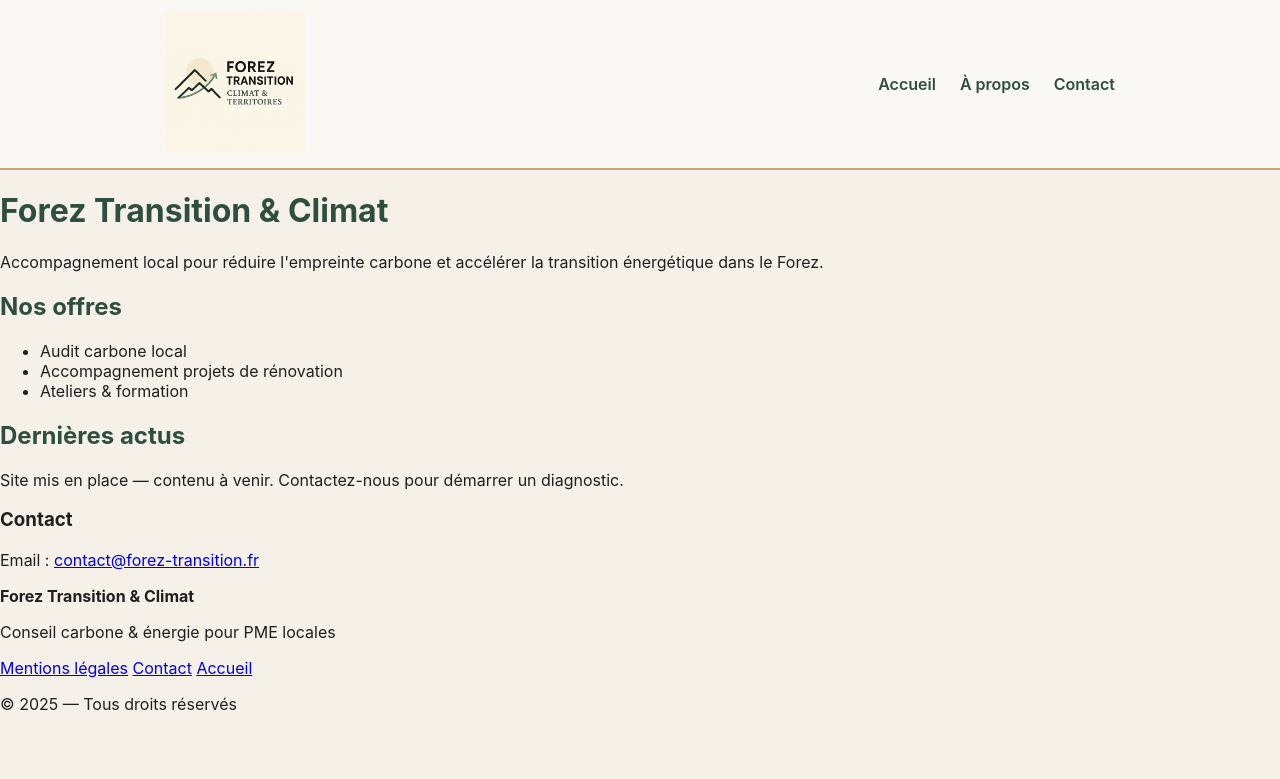
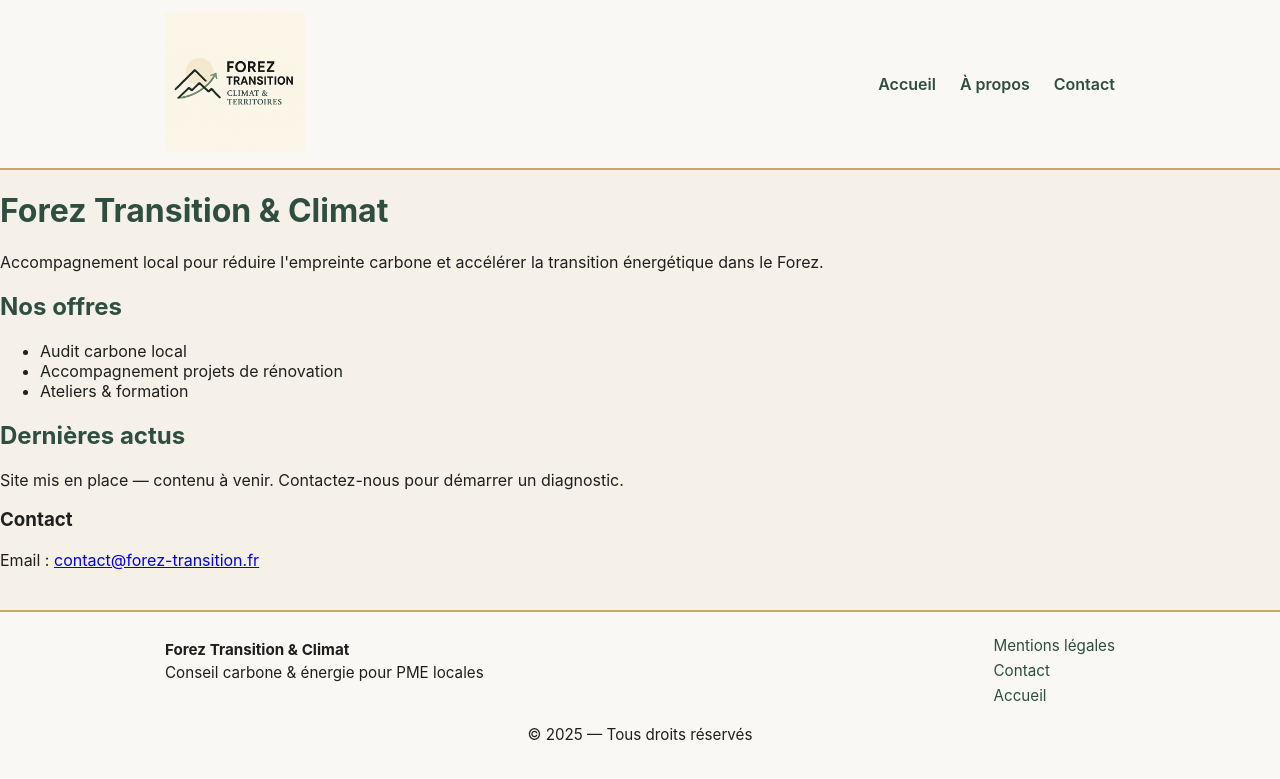
Before and after one commit to Alex-JULIEN/forez-transition, a Jekyll site: the page built from index.md, in a window 1280 px wide. Shown: the top 779 px of the page. Built offline with Jekyll 4.4.1, drawn with Linux system fonts in a browser that asks for light colours.

Commit message:
Update styles.css

```diff
--- a/assets/css/styles.css
+++ b/assets/css/styles.css
@@ -77,3 +77,62 @@ body {
 h1, h2 {
   color: var(--vert-foret);
 }
+
+/* FOOTER */
+.site-footer {
+  background: var(--blanc-casse);
+  border-top: 2px solid var(--ocre);
+  margin-top: 40px;
+  padding: 24px 0;
+  font-size: 0.95rem;
+}
+
+.footer-container {
+  max-width: 950px;
+  margin: auto;
+  padding: 0 16px;
+  display: flex;
+  justify-content: space-between;
+  align-items: flex-start;
+}
+
+.footer-left p {
+  margin: 4px 0;
+  color: var(--anthracite);
+}
+
+.footer-right {
+  display: flex;
+  flex-direction: column;
+  gap: 6px;
+}
+
+.footer-right a {
+  color: var(--vert-foret);
+  text-decoration: none;
+}
+
+.footer-right a:hover {
+  color: var(--ocre);
+}
+
+.footer-copy {
+  text-align: center;
+  margin-top: 20px;
+  color: var(--anthracite);
+}
+
+/* RESPONSIVE */
+@media (max-width: 700px) {
+  .footer-container {
+    flex-direction: column;
+    text-align: center;
+    gap: 12px;
+  }
+
+  .footer-right {
+    flex-direction: row;
+    justify-content: center;
+    gap: 16px;
+  }
+}
```
